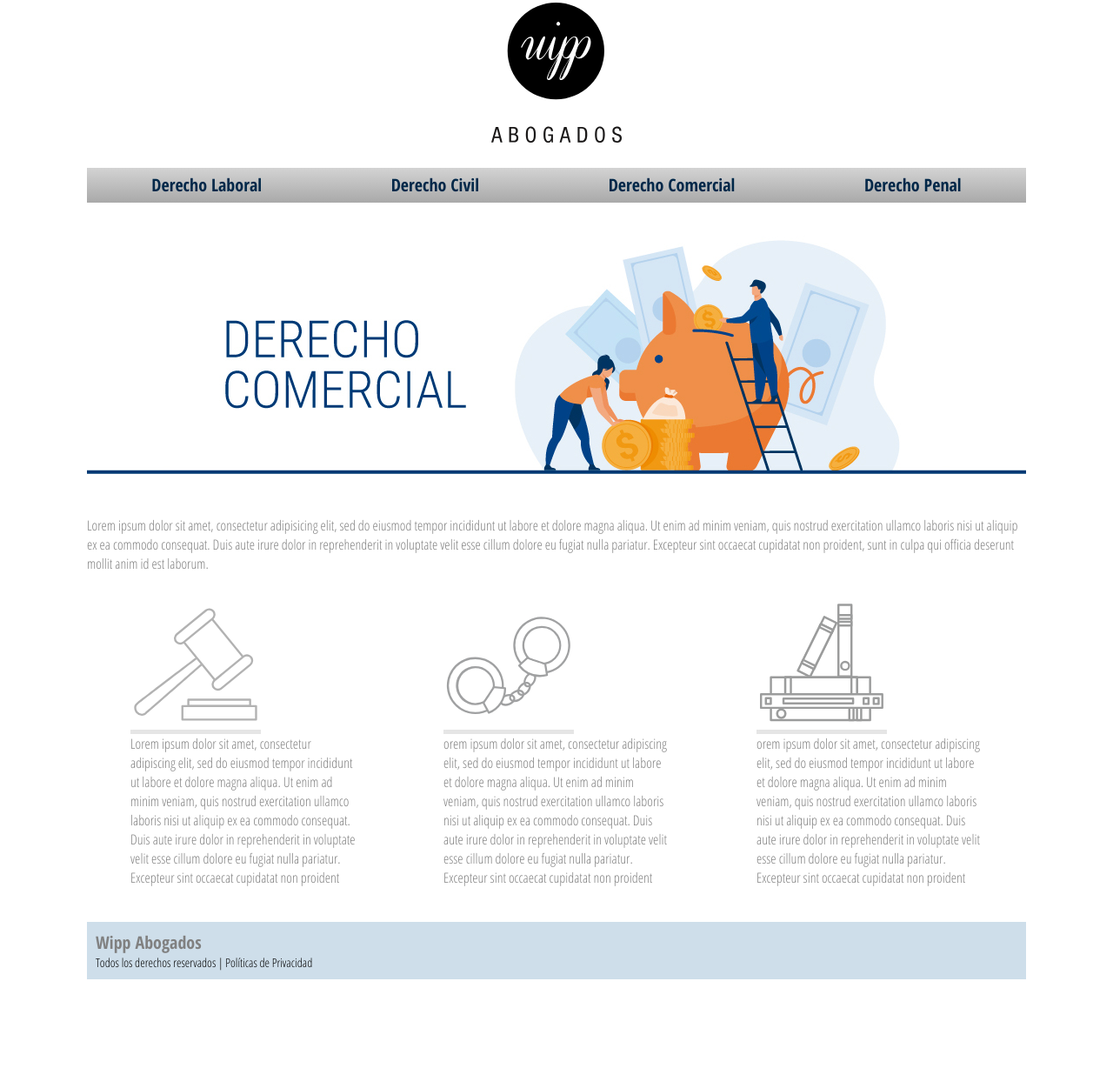
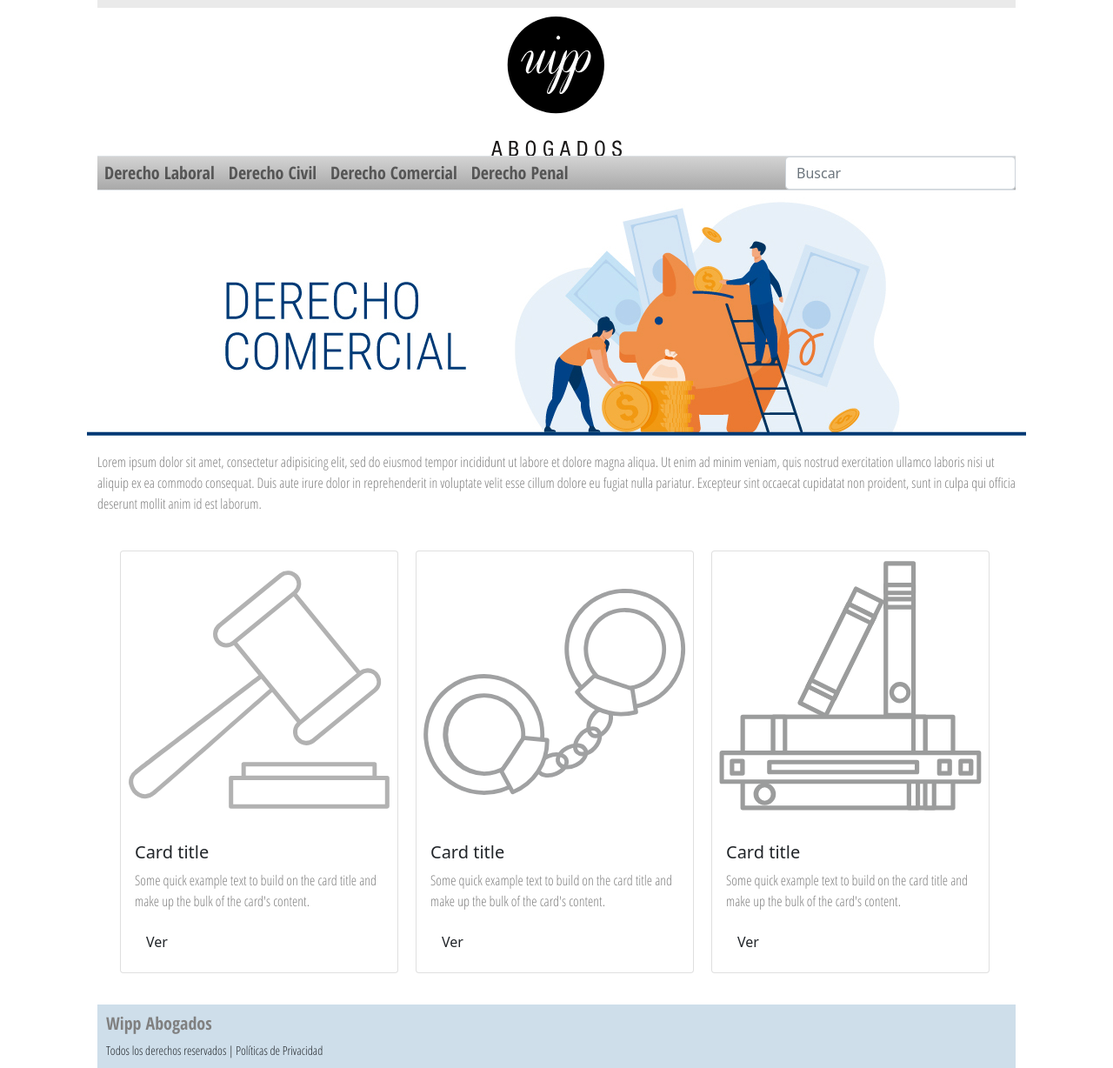
Before and after one commit to ayelenramonda/mi_repo, a plain HTML site: page pages/comercial.html in a window 1280 px wide. Shown: the part 47-1275 px from the top of the page at 87% size. Before the commit the page ends 1173 px from the top, so only its background shows below. Drawn offline with nearby package versions, Linux system fonts and the light colour scheme.

Commit message:
bootstrap comercial

```diff
--- a/pages/comercial.html
+++ b/pages/comercial.html
@@ -1,4 +1,3 @@
-
 <!DOCTYPE html>
 <html lang="es">
 
@@ -6,64 +5,74 @@
     <meta charset="UTF-8">
     <meta http-equiv="X-UA-Compatible" content="IE=edge">
     <meta name="viewport" content="width=device-width, initial=scale-1.0">
-    <link rel="stylesheet" href="https://raw.github.com/daneden/animate.css/master/animate.css">
+   <link rel="stylesheet" href="https://raw.github.com/daneden/animate.css/master/animate.css">
     <link rel="shortcut icon" href="../img/favicon.png">
+    <link href="https://cdn.jsdelivr.net/npm/bootstrap@5.1.3/dist/css/bootstrap.min.css" rel="stylesheet" integrity="sha384-1BmE4kWBq78iYhFldvKuhfTAU6auU8tT94WrHftjDbrCEXSU1oBoqyl2QvZ6jIW3" crossorigin="anonymous">
     <link rel="stylesheet" href="../styles/style.css" type="text/css">
     <link rel="stylesheet" href="../styles/animate.min.css">
     <link rel="stylesheet" href="https://cdnjs.cloudflare.com/ajax/libs/font-awesome/4.7.0/css/font-awesome.min.css">
     <script src="https://cdnjs.cloudflare.com/ajax/libs/jquery/3.6.0/jquery.min.js"></script>
-    <script src="js/wow.min.js"></script>
+    <script src="../js/wow.min.js"></script>
     <script>
      new WOW().init();
     </script>
-
+     <script src="https://cdn.jsdelivr.net/npm/bootstrap@5.1.3/dist/js/bootstrap.bundle.min.js" integrity="sha384-ka7Sk0Gln4gmtz2MlQnikT1wXgYsOg+OMhuP+IlRH9sENBO0LRn5q+8nbTov4+1p" crossorigin="anonymous"></script>
+        <script src="https://cdn.jsdelivr.net/npm/@popperjs/core@2.10.2/dist/umd/popper.min.js" integrity="sha384-7+zCNj/IqJ95wo16oMtfsKbZ9ccEh31eOz1HGyDuCQ6wgnyJNSYdrPa03rtR1zdB" crossorigin="anonymous"></script>
+    <script src="https://cdn.jsdelivr.net/npm/bootstrap@5.1.3/dist/js/bootstrap.min.js" integrity="sha384-QJHtvGhmr9XOIpI6YVutG+2QOK9T+ZnN4kzFN1RtK3zEFEIsxhlmWl5/YESvpZ13" crossorigin="anonymous"></script>
     <title>Wipp Abogados</title>
 </head>
 <body>
-<div class="main">
+<div class="container" style="max-width: 1080px;">
 
 <header class="header">
 
-        <div id="contacto">
+        <div id="contacto" >
+
             <ul>
 
                 <li>
-                <a href="contacto.html"><img src="../img/contacto.png"></a></li>
+                <a href="../pages/contacto.html"><img src="../img/wp.svg"></a></li>
                 <li>
-                <a href="https://instagram.com/estudiojuridicowippabogados" target="_blank"><img src="../img/instagram.png"></a></li>
+                <a href="https://instagram.com/estudiojuridicowippabogados" target="_blank"><img src="../img/ig.svg"></a></li>
                 <li>
-                <h5><a href="https://es-la.facebook.com/pages/category/Legal-Service/Estudio-Juridico-Wipp-Abogados-149235042306901/" target="_blank"><img src="../img/face.png"></a></li>
+                <a href="https://es-la.facebook.com/pages/category/Legal-Service/Estudio-Juridico-Wipp-Abogados-149235042306901/" target="_blank"><img src="../img/face.svg"></a></li>
             </ul>
 
         </div>
 
-         <div id="imagen"><a href="../index.html"><img class="wow animate__animated animate__bounce" src="../img/logo-09.svg"></a></div>
+         <div id="imagen"><a href="../index.html"><img  class="wow animate__animated animate__bounce" src="../img/logo-09.svg"></a></div>
 
 </header>
 
-    <nav>
-            <div class="topnav">
-                  <a href="#home" class="active">.</a>
-                  <!-- Navigation links (hidden by default) -->
-                  <div id="myLinks">
-                    <a href="laboral.html">Derecho Laboral</a>
-                    <a href="civil.html">Derecho Civil</a>
-                    <a href="comercial.html">Derecho Comercial</a>
-                    <a href="penal.html">Derecho Penal</a>
-                  </div>
-                  <!-- "Hamburger menu" / "Bar icon" to toggle the navigation links -->
-                  <a href="javascript:void(0);" class="icon" onclick="myFunction()">
-                    <i class="fa fa-bars"></i>
-                  </a>
-            </div>
-            <ul>
-                <li><a href="../pages/laboral.html">Derecho Laboral</a></li>
-                <li><a href="../pages/civil.html">Derecho Civil</a></li>
-                <li><a href="../pages/comercial.html">Derecho Comercial</a></li>
-                <li><a href="../pages/penal.html">Derecho Penal</a></li>
-            </ul>
+        <nav class="navbar navbar-expand-lg navbar-light bg-light border-top border-bottom" >
 
-    </nav>
+
+    <button class="navbar-toggler" type="button" data-bs-toggle="collapse" data-bs-target="#navbarSupportedContent" aria-controls="navbarSupportedContent" aria-expanded="false" aria-label="Toggle navigation">
+      <span class="navbar-toggler-icon"></span>
+    </button>
+    <div class="collapse navbar-collapse" id="navbarSupportedContent">
+      <ul class="navbar-nav me-auto mb-2 mb-lg-0">
+        <li class="nav-item">
+          <a class="nav-link" aria-current="page" href="../pages/laboral.html">Derecho Laboral</a>
+        </li>
+        <li class="nav-item">
+          <a class="nav-link" href="../pages/civil.html">Derecho Civil</a>
+        </li>
+        <li class="nav-item">
+          <a class="nav-link" href="../pages/comercial.html">Derecho Comercial</a>
+        </li>
+        <li class="nav-item">
+          <a class="nav-link" href="../pages/penal.html">Derecho Penal</a>
+        </li>
+      </ul>
+      <form class="d-flex">
+        <input class="form-control me-2" type="search" placeholder="Buscar" aria-label="Search">
+
+    </form>
+
+
+  </div>
+</nav>
         <section>
             <div class="box1"> <img src="../img/bannerCOMERCIAL.jpg"></div>
             <div class="box1-mobile"> <img src="../img/comercial-mobile.png"></div>
@@ -79,25 +88,36 @@
                 proident, sunt in culpa qui officia deserunt mollit anim id est laborum.</p>
             </article>
 
-              <aside>
-            <div class="contenedor-icono">
+             <article class="card-body" class="d-flex justify-content-center">
 
-            <div class="iconos"><img  class="wow animate__animated animate__swing" style="visibility: visible; animation-delay: 1s; animation-name: rollIn; data-wow-offset="10" data-wow-delay="1s" src="../img/martillo-13.svg"></div>
-                    <p>Lorem ipsum dolor sit amet, consectetur adipiscing elit, sed do eiusmod tempor incididunt ut labore et dolore magna aliqua. Ut enim ad minim veniam, quis nostrud exercitation ullamco laboris nisi ut aliquip ex ea commodo consequat. Duis aute irure dolor in reprehenderit in voluptate velit esse cillum dolore eu fugiat nulla pariatur. Excepteur sint occaecat cupidatat non proident</p>
-            </div>
-            <div class="contenedor-icono">
-            <div class="iconos"><img class="wow animate__animated animate__swing"  style="visibility: visible; animation-delay: 1.5s; animation-name: rollIn; data-wow-offset="10"  data-wow-delay="1.5s" src="../img/esposas-13.svg">
+
+                  <div class="card" style="width: 20rem;margin:10px;">
+                 <img  class="wow animate__animated animate__swing" style="visibility: visible; animation-delay: 0.5s; animation-name: rollIn; data-wow-offset="10" data-wow-delay="1s" src="../img/martillo-13.svg"class="card-img-top">
+                  <div class="card-body">
+                    <h5 class="card-title">Card title</h5>
+                    <p class="card-text">Some quick example text to build on the card title and make up the bulk of the card's content.</p>
+                    <a href="#" class="btn">Ver</a>
+                  </div>
                 </div>
-                    <p>orem ipsum dolor sit amet, consectetur adipiscing elit, sed do eiusmod tempor incididunt ut labore et dolore magna aliqua. Ut enim ad minim veniam, quis nostrud exercitation ullamco laboris nisi ut aliquip ex ea commodo consequat. Duis aute irure dolor in reprehenderit in voluptate velit esse cillum dolore eu fugiat nulla pariatur. Excepteur sint occaecat cupidatat non proident</p>
-            </div>
-            <div class="contenedor-icono">
-            <div class="iconos"><img class="wow animate__animated animate__swing" style="visibility: visible; animation-delay: 2s; animation-name: rollIn; data-wow-offset="10" data-wow-delay="2s" src="../img/libros-13.svg">
+
+                <div class="card" style="width: 20rem; margin: 10px;">
+                 <img class="wow animate__animated animate__swing"  style="visibility: visible; animation-delay: 0.5s; animation-name: rollIn; data-wow-offset="10"  data-wow-delay="1.5s" src="../img/esposas-13.svg"class="card-img-top">
+                  <div class="card-body">
+                    <h5 class="card-title">Card title</h5>
+                    <p class="card-text">Some quick example text to build on the card title and make up the bulk of the card's content.</p>
+                    <a href="#" class="btn">Ver</a>
+                  </div>
                 </div>
-                    <p>orem ipsum dolor sit amet, consectetur adipiscing elit, sed do eiusmod tempor incididunt ut labore et dolore magna aliqua. Ut enim ad minim veniam, quis nostrud exercitation ullamco laboris nisi ut aliquip ex ea commodo consequat. Duis aute irure dolor in reprehenderit in voluptate velit esse cillum dolore eu fugiat nulla pariatur. Excepteur sint occaecat cupidatat non proident</p>
 
-            </div>
-            </aside>
-
+                 <div class="card" style="width: 20rem;margin:10px;">
+                 <img class="wow animate__animated animate__swing" style="visibility: visible; animation-delay: 0.5s; animation-name: rollIn; data-wow-offset="10" data-wow-delay="2s" src="../img/libros-13.svg" class="card-img-top">
+                  <div class="card-body">
+                    <h5 class="card-title">Card title</h5>
+                    <p class="card-text">Some quick example text to build on the card title and make up the bulk of the card's content.</p>
+                    <a href="#" class="btn">Ver</a>
+                  </div>
+                </div>
+            </article>
 
 
             <footer>
@@ -120,3 +140,4 @@ function myFunction() {
 }
 </script>
 </body>
+</html>
```
